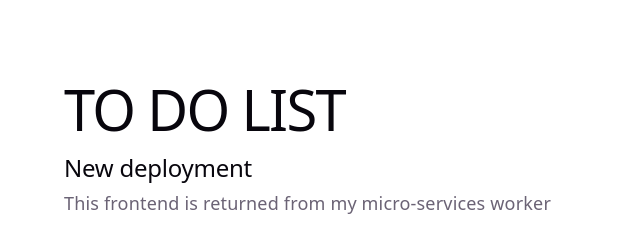
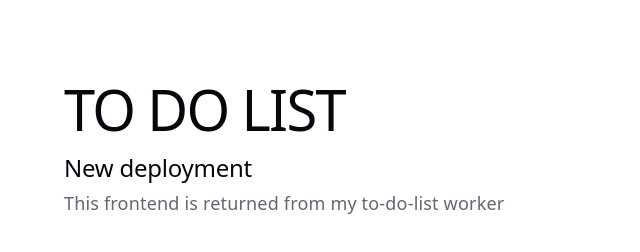
Before and after one commit to rob-barlow/micro-services, a website: page index.html in a window 1280 px wide. Shown: the full height of the page, 0-640 px from the left. Drawn offline with Linux system fonts and the light colour scheme.

Commit message:
Testing CICD

```diff
--- a/index.html
+++ b/index.html
@@ -11,7 +11,7 @@
     <h1>TO DO LIST</h1>
     <h2>New deployment</h2>
     <p class="description">
-      This frontend is returned from my micro-services worker
+      This frontend is returned from my to-do-list worker
     </p>
     <script type="module" src="/src/main.ts"></script>
   </body>
```
